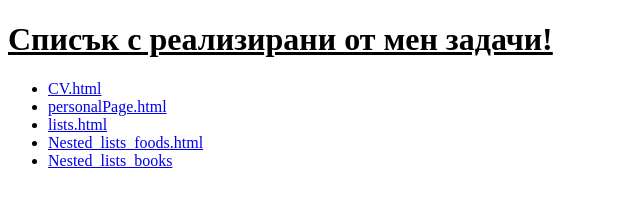
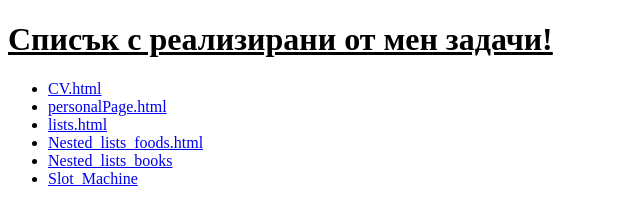
Before and after one commit to MariyaPaskaleva/WD_Course_HW, a plain HTML site: page HW/index.html in a window 1280 px wide. Shown: the whole page, without its empty margins (0-640 px from the left). Drawn offline with Linux system fonts and the light colour scheme.

```diff
--- a/HW/index.html
+++ b/HW/index.html
@@ -17,6 +17,8 @@
     </li>
     <li><a href="./pages/Nested_lists_books.html" target="_blank">Nested_lists_books</a>
     </li>
+    <li><a href="./pages/Slot_Machine.html" target="_blank">Slot_Machine</a>
+    </li>
    </ul>
 </body>
 </html>
```
